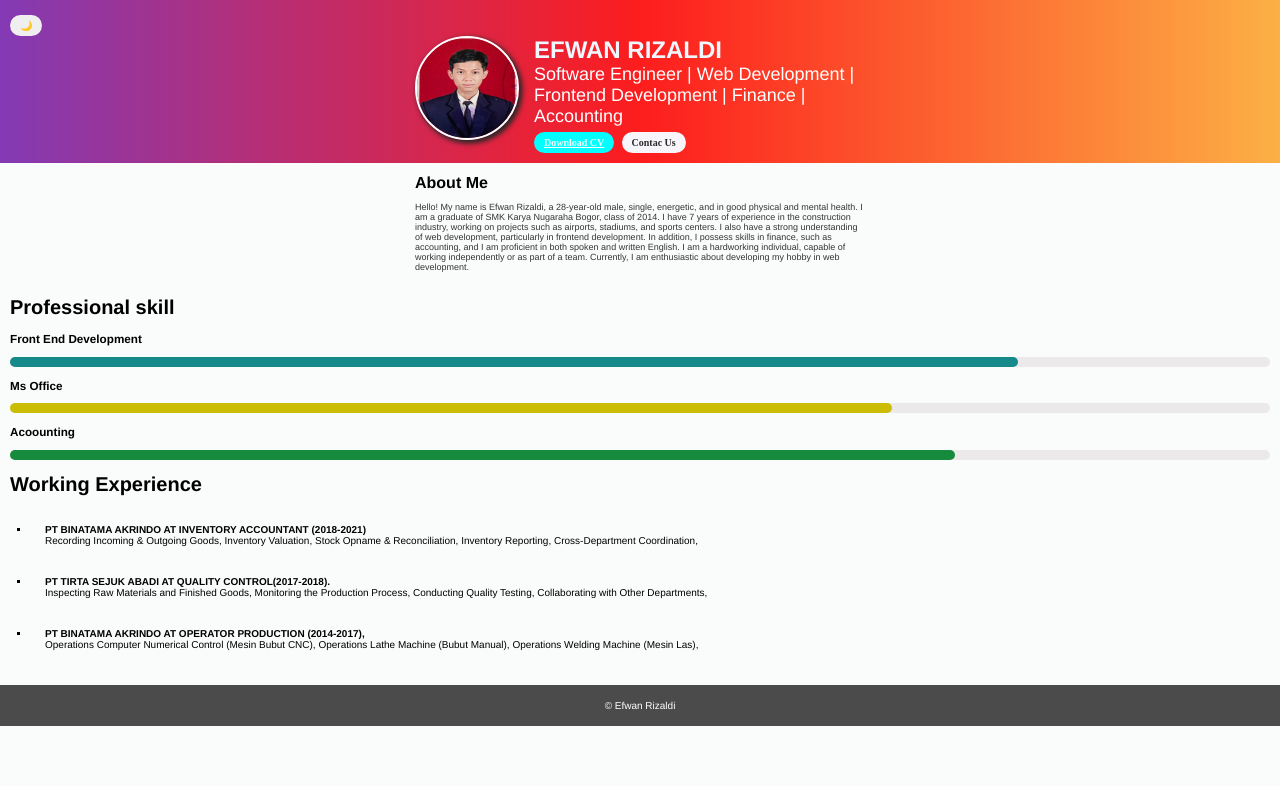
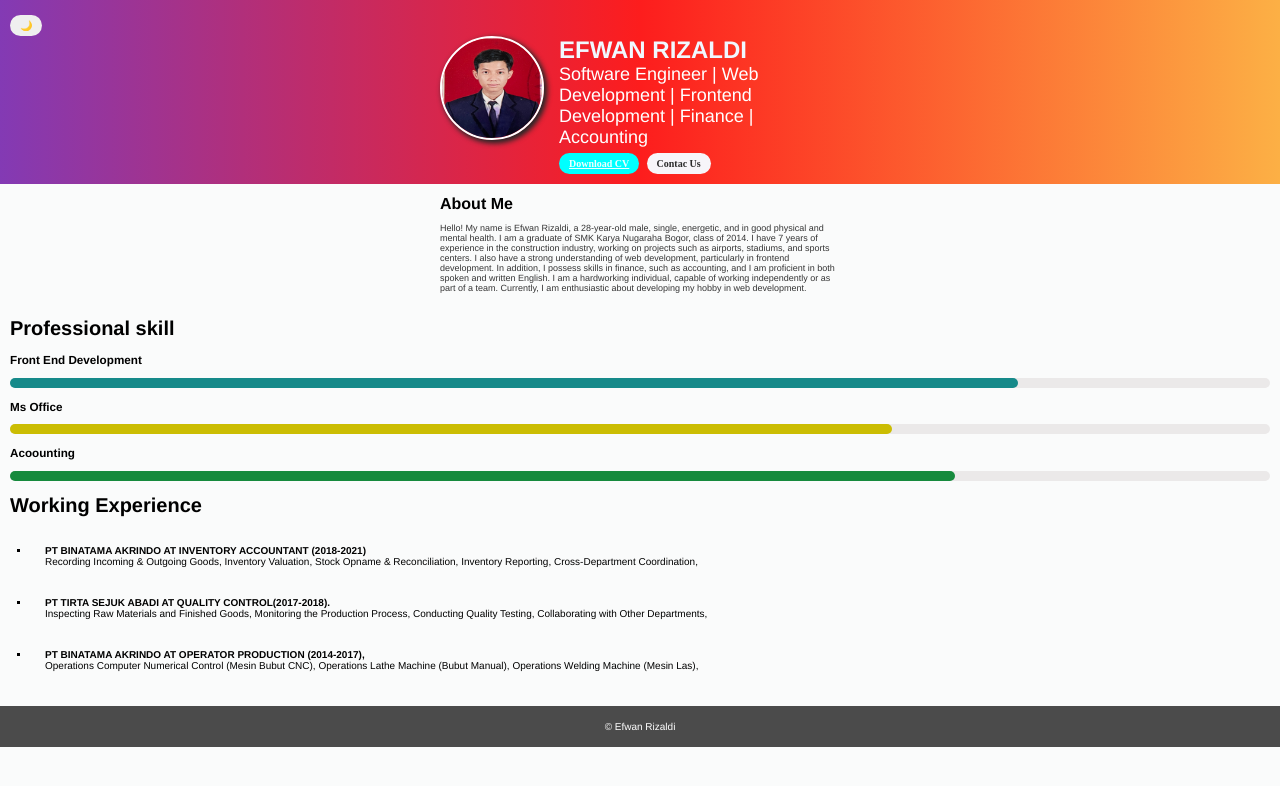
Before and after one commit to Efwan016/my-portfolio, a plain HTML site: page index.html in a window 1280 px wide. Drawn offline with Linux system fonts and the light colour scheme.

Commit message:
Update style.css

```diff
--- a/style.css
+++ b/style.css
@@ -19,11 +19,11 @@
             }
             .headercontainer {
                 display: flex;
-                max-width: 900px;
+                max-width: 800px;
                 margin: 0px auto;
             }
             .contentholder{
-                max-width: 900px;
+                max-width: 800px;
                 margin: 0 auto;
             }
             .imgprofile{
@@ -129,7 +129,7 @@
                 text-align: center;
             }
             .footerholder{
-                max-width: 900px;
+                max-width: 800px;
                 margin: 0 auto;
                 padding: 30px;
             }
```
